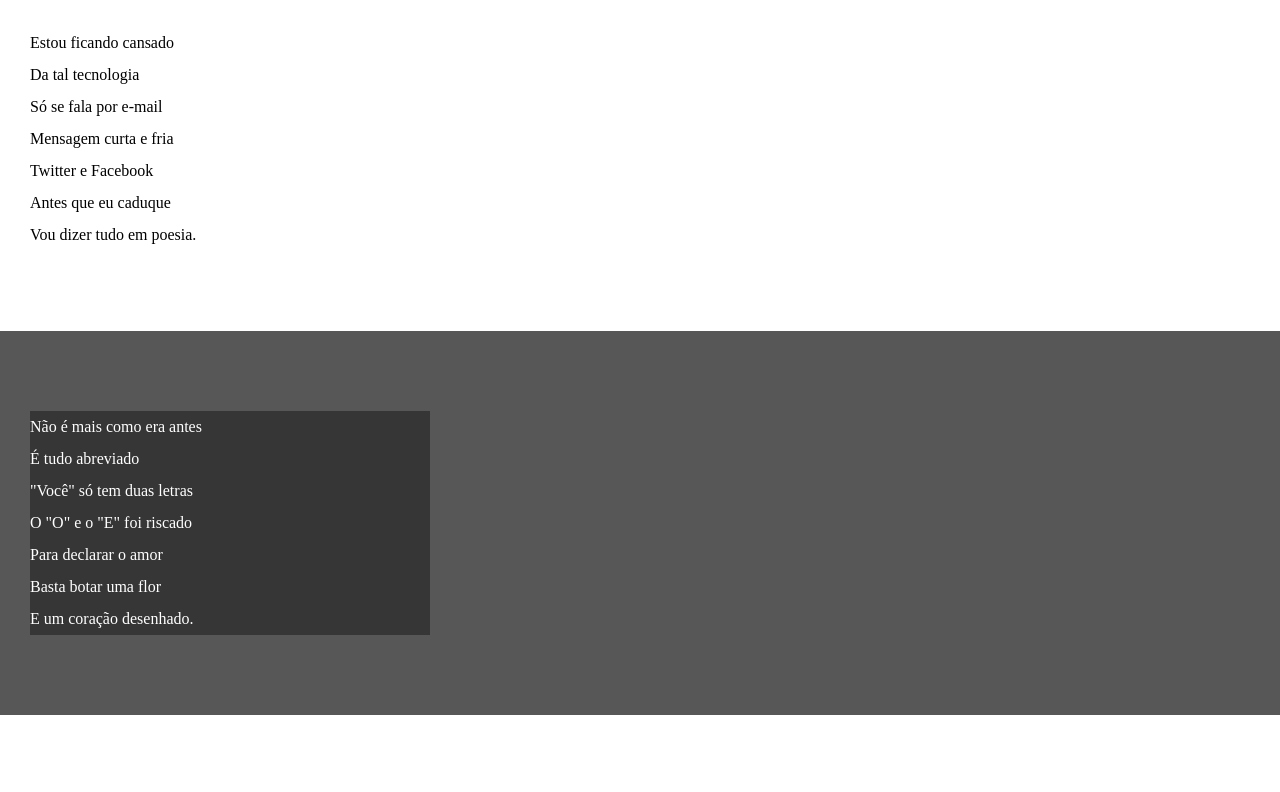
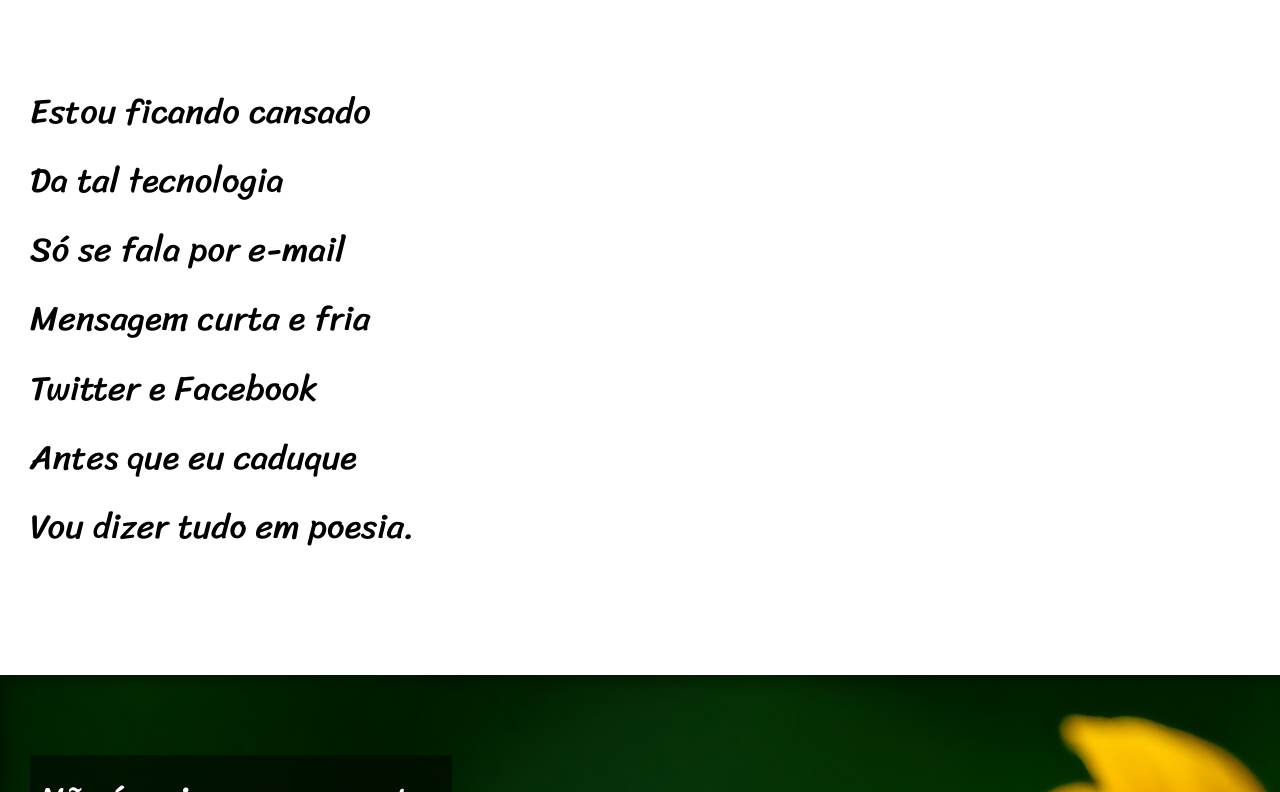
Before and after one commit to CauanHP/Cordel, a plain HTML site: page index.html in a window 1280 px wide. Shown: the part 208-1000 px from the top of the page. Drawn offline with Linux system fonts and the light colour scheme.

Commit message:
update 2.0

```diff
--- a/estilo/style.css
+++ b/estilo/style.css
@@ -1,4 +1,13 @@
 @charset "UTF-8";
+
+@import url('https://fonts.googleapis.com/css2?family=Passion+One&family=Sriracha&display=swap');
+
+:root {
+    --fonte01: Verdana, Geneva, Tahoma, sans-serif;
+    --fonte02: 'Passion One', cursive;
+    --fonte03: 'Sriracha', cursive;
+}
+
 
 * {
     margin: 0px;
@@ -8,17 +17,20 @@
 html, body {
     min-height: 100vh;
     background-color: dark;
+    font-family: var(--fonte01);
 }
 
 header {
     color: white;
     background-color: black;
     text-align: center;
+    font-family: var(--fonte02);
 }
 
 header > h1 {
     padding-top: 50px;
     font-variant: small-caps;
+    font-size: 10vh;
 }
 
 header > p {
@@ -46,6 +58,12 @@ section {
     padding-bottom: 10vh;
     line-height: 2em;
     padding-left: 30px;
+    font-family: var(--fonte03);
+    font-size: 2.7vw;
+}
+
+section > p {
+    padding-bottom: 1em;
 }
 
 .normal {
@@ -56,18 +74,33 @@ section {
 .imagem {
     background-color: rgb(87, 87, 87);
     color: white;
+    box-shadow: inset 6px 6px 13px 0px rgba(0, 0, 0, 0.322);
+    background-size: cover;
+    background-attachment: fixed;
 }
 
 .imagem > p {
-    width: 400px;
-    background-color: rgba(0, 0, 0, 0.377);
+    display: inline-block;
+    padding: 10px;
+    background-color: rgba(0, 0, 0, 0.479);
+    text-shadow: 2px 2px 0px black;
+}
+
+section#img01 {
+    background-image: url('../imagens/background001.jpg');
+    background-position: right center;
+}
+
+section#img02 {
+    background-image: url('../imagens/background002.jpg');
+
 }
 
 footer {
     background-color: black;
     text-align: center;
     color: white;
-    padding: 10px;
+    padding: 5px;
 }
 
 footer a {
--- a/index.html
+++ b/index.html
@@ -25,7 +25,7 @@
     </p>
 </section>
 
-<section class="imagem">
+<section class="imagem" id="img01">
     <p>
         Não é mais como era antes <br>
         É tudo abreviado <br>
@@ -59,7 +59,7 @@
     </p>
 </section>
 
-<section class="imagem">
+<section class="imagem" id="img02">
     <p>
         Tenho saudade das cartas <br>
         Escritas com a própria mão <br>
```
